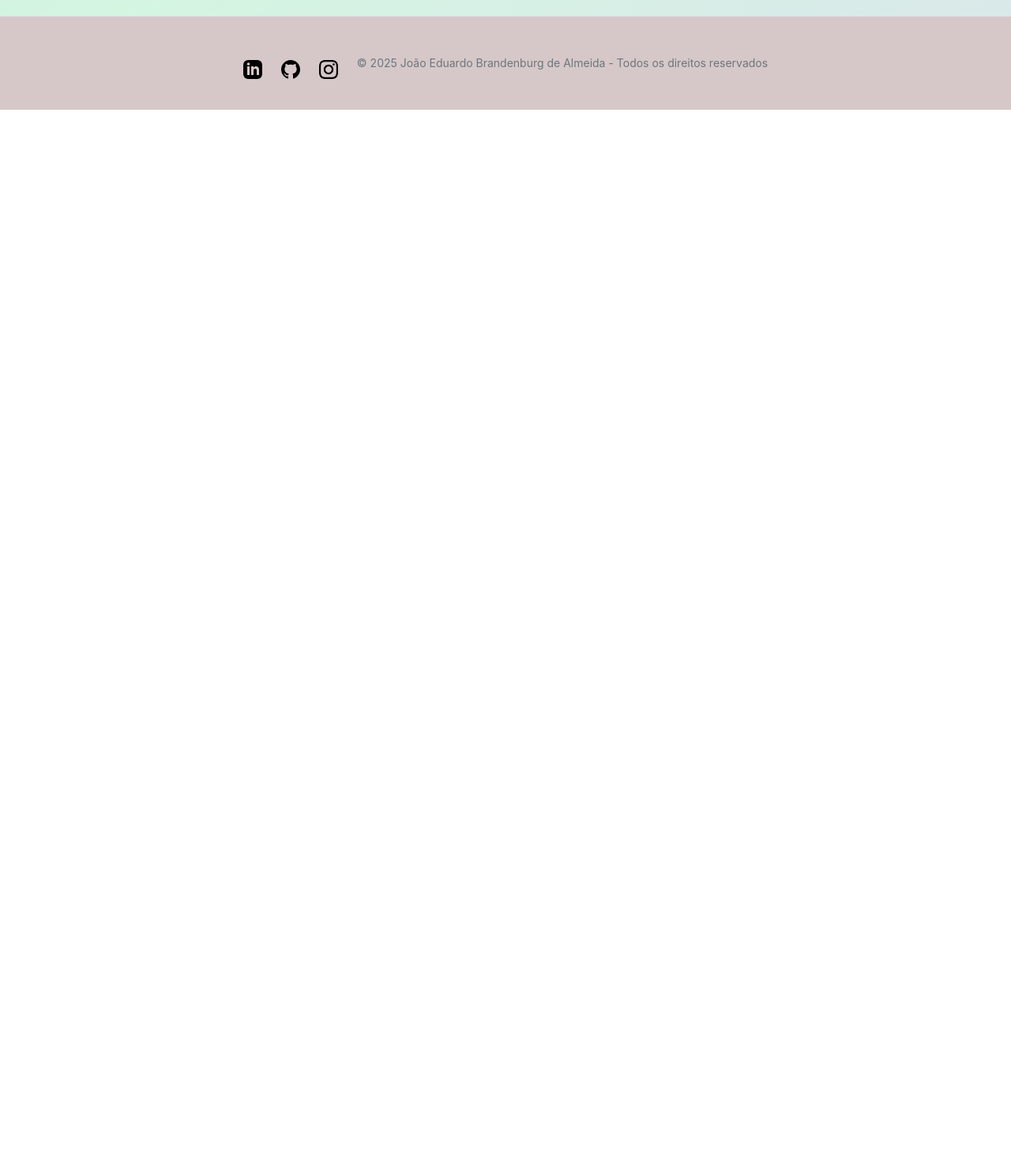
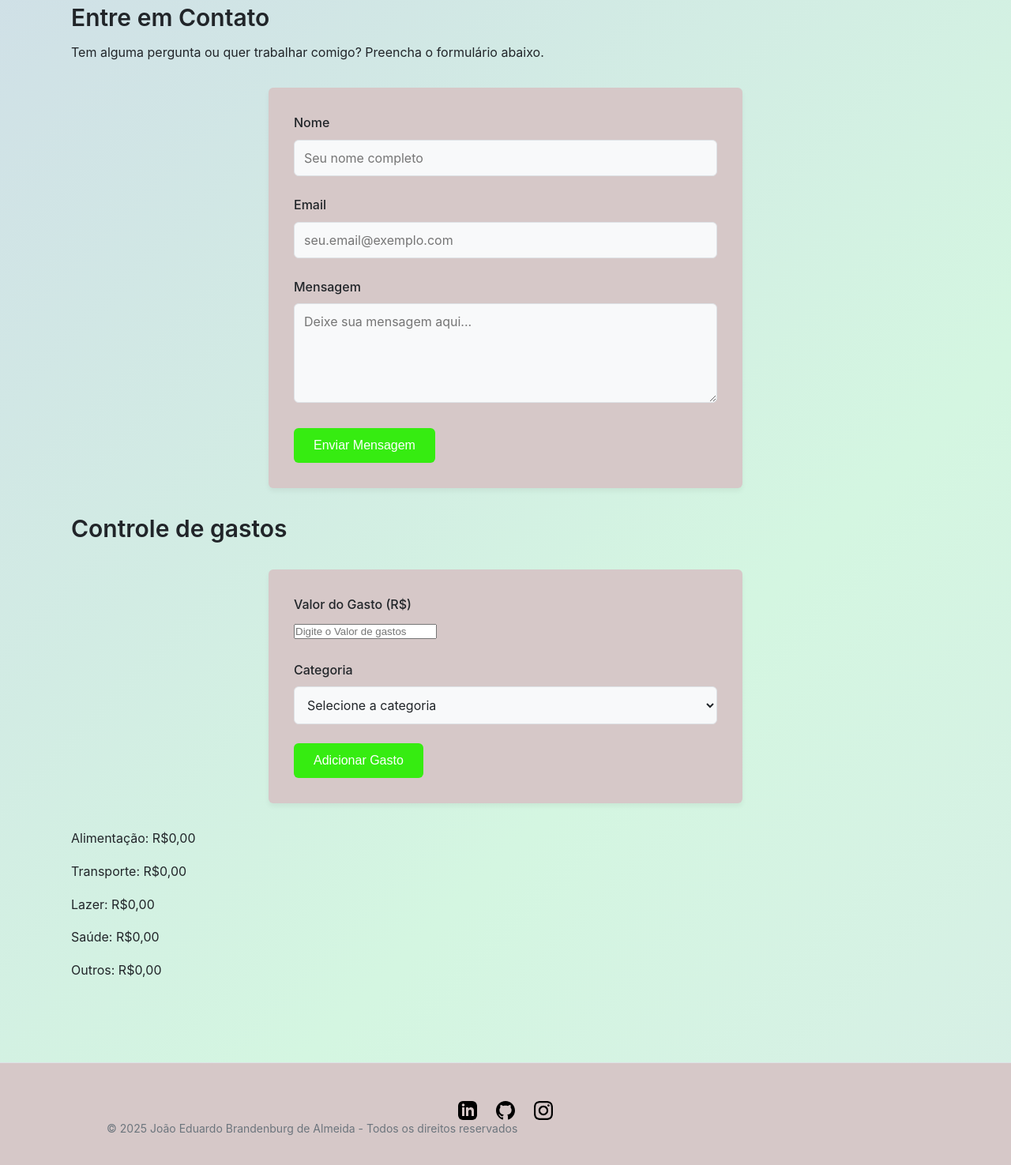
Before and after one commit to junaofnetwork/Meu-portof-lio, a plain HTML site: page index.html in a window 1280 px wide. Shown: the part 751-2226 px from the top of the page at 79% size. Before the commit the page ends 890 px from the top, so only its background shows below. Drawn offline with Linux system fonts and the light colour scheme.

Commit message:
Adicionando função de validação de entrada gastos.js para ajudar no gastos do cliente function AdicionarGasto() {     // Lógica para adicionar um gasto     console.log("Gasto adicionado com sucesso!"); }

```diff
--- a/estilo-moderno.css
+++ b/estilo-moderno.css
@@ -189,6 +189,53 @@ footer {
   box-shadow: var(--sombra-suave);
 }
 
+/* --- Formulários --- */
+/* Para um formulário centralizado e com boa aparência, use a tag <form> dentro de um .container */
+form {
+  background-color: var(--cor-superficie);
+  padding: 2rem;
+  border-radius: var(--raio-borda);
+  box-shadow: var(--sombra-suave);
+  max-width: 600px; /* Define uma largura máxima para o formulário */
+  margin: 2rem auto; /* Centraliza o formulário na página */
+}
+
+.form-group {
+  margin-bottom: 1.5rem;
+}
+
+label {
+  display: block;
+  margin-bottom: 0.5rem;
+  font-weight: 500;
+  color: var(--cor-texto);
+}
+
+input[type="text"],
+input[type="email"],
+input[type="tel"],
+input[type="password"],
+textarea,
+select {
+  width: 100%;
+  padding: 0.75rem;
+  font-size: 1rem;
+  font-family: var(--fonte-principal);
+  color: var(--cor-texto);
+  background-color: var(--cor-fundo);
+  border: 1px solid var(--cor-borda);
+  border-radius: var(--raio-borda);
+  transition: var(--transicao-suave);
+}
+
+input:focus,
+textarea:focus,
+select:focus {
+  outline: none;
+  border-color: var(--cor-primaria);
+  box-shadow: 0 0 0 3px rgba(54, 236, 17, 0.2); /* Sombra de foco sutil com a cor primária */
+}
+
 /* --- Imagens e Mídia --- */
 img, video, svg {
   max-width: 100%;
@@ -209,4 +256,17 @@ img, video, svg {
   Para usar o botão, adicione as classes "btn" e "btn-primario" a um link ou botão.
   Exemplo:
   <a href="#" class="btn btn-primario">Saiba Mais</a>
+
+  Para criar um formulário com a nova aparência, use uma estrutura como esta:
+  <form>
+    <div class="form-group">
+      <label for="nome">Nome</label>
+      <input type="text" id="nome" name="nome" required>
+    </div>
+    <div class="form-group">
+      <label for="email">Email</label>
+      <input type="email" id="email" name="email" required>
+    </div>
+    <button type="submit" class="btn btn-primario">Enviar</button>
+  </form>
 */
--- /dev/null
+++ b/for.js
@@ -0,0 +1,11 @@
+let x = 105
+let y = 1
+
+for (let i =0; i <= 10; i++) {
+    console.log(` a tabuada de ${x} x ${i} = ${x * i}`);
+}
+
+while (y <= 10) {
+    console.log(` a tabuada de ${y} x ${y} = ${y * y}`);
+    y++;
+}
--- /dev/null
+++ b/gastos.js
@@ -0,0 +1,12 @@
+function adicionarGasto() {
+    const valor = parseFloat(document.getElementById("valor").value);
+    const categoria = document.getElementById("categoria").value;
+
+    if (!valor || !categoria) {
+        alert("Por favor, preencha todos os campos.");
+        return;
+    }
+
+    const p = document.getElementById(categoria);
+    p.innerText = `${categoria.charAt(0).toUpperCase() + categoria.slice(1)}: R$${valor.toFixed(2)}`;
+}
--- a/index.html
+++ b/index.html
@@ -4,7 +4,6 @@
     <meta charset="UTF-8">
     <meta name="viewport" content="width=device-width, initial-scale=1.0">
     <title>Meu portofólio - João Eduardo Brandenburg de Almeida</title>
-    <script src="calculadora.js"></script>
     <link rel="stylesheet" href="estilo-moderno.css">
 </head>
 <body>
@@ -18,31 +17,6 @@
             </ul>
 
         </div>
-
-        <section>
-            <h1>Calculadora de Desconto</h1>
-
-    <label for="valor">Valor Original (R$):</label>
-    <input type="number" id="valor" placeholder="Ex: 150.50">
-
-    <br><br>
-
-    <label for="desconto">Desconto (%):</label>
-    <input type="number" id="desconto" placeholder="Ex: 10">
-
-    <br><br>
-
-    <button onclick="calcularDesconto()">Calcular</button>
-
-    <h2 id="resultado"></h2>
-
-    <!-- A mágica acontece aqui! Conectando seu arquivo JavaScript -->
-    <script src="calculadora.js"></script>
-
-        </section>
-
-
-
     </header>
 
     <main class="container">
@@ -51,24 +25,70 @@
             <p>Olá! Sou um desenvolvedor Full Stack com foco em Python, apaixonado por transformar ideias em soluções digitais. Vindo do Espírito Santo, trago uma grande curiosidade e criatividade para cada projeto, gostando de atuar tanto no front-end quanto no back-end para criar experiências completas e funcionais. É um prazer ter você aqui!</p>
         </section>
 
-        <section class="contact-section">
+        <section>
+            <h2>Calculadora de Desconto</h2>
+            <form>
+                <div class="form-group">
+                    <label for="valor">Valor Original (R$):</label>
+                    <input type="number" id="valor" placeholder="Ex: 150.50">
+                </div>
+                <div class="form-group">
+                    <label for="desconto">Desconto (%):</label>
+                    <input type="number" id="desconto" placeholder="Ex: 10">
+                </div>
+                <button type="button" onclick="calcularDesconto()" class="btn btn-primario">Calcular</button>
+                <h3 id="resultado" style="margin-top: 1rem;"></h3>
+            </form>
+        </section>
+
+        <section>
             <h2>Entre em Contato</h2>
             <p>Tem alguma pergunta ou quer trabalhar comigo? Preencha o formulário abaixo.</p>
             <!-- IMPORTANTE: Cole aqui o URL que você copiou do Formspree -->
-            <form  action="https://formspree.io/f/mnnzldrn" method="POST" class="contact-form">
+            <form action="https://formspree.io/f/mnnzldrn" method="POST">
+                <div class="form-group">
                     <label for="nome">Nome</label>
                     <input type="text" id="nome" name="nome" placeholder="Seu nome completo" required>
-
+                </div>
+                <div class="form-group">
                     <label for="email">Email</label>
                     <input type="email" id="email" name="email" placeholder="seu.email@exemplo.com" required>
-
+                </div>
+                <div class="form-group">
                     <label for="mensagem">Mensagem</label>
                     <textarea id="mensagem" name="mensagem" rows="5" placeholder="Deixe sua mensagem aqui..." required></textarea>
-
+                </div>
                 <button type="submit" class="btn btn-primario">Enviar Mensagem</button>
             </form>
+        </section>
 
-
+        <section>
+            <h2>Controle de gastos</h2>
+            <form>
+                <div class="form-group">
+                    <label for="gasto-valor">Valor do Gasto (R$)</label>
+                    <input id="gasto-valor" type="number" placeholder="Digite o Valor de gastos" required>
+                </div>
+                <div class="form-group">
+                    <label for="categoria">Categoria</label>
+                    <select id="categoria">
+                        <option value="" disabled selected>Selecione a categoria</option>
+                        <option value="alimentacao">Alimentação</option>
+                        <option value="transporte">Transporte</option>
+                        <option value="lazer">Lazer</option>
+                        <option value="saude">Saúde</option>
+                        <option value="outros">Outros</option>
+                    </select>
+                </div>
+                <button type="button" onclick="adicionarGasto()" class="btn btn-primario">Adicionar Gasto</button>
+            </form>
+            <div class="resultados-gastos" style="margin-top: 1.5rem;">
+                <p id="Alimentação">Alimentação: R$0,00</p>
+                <p id="Transporte">Transporte: R$0,00</p>
+                <p id="Lazer">Lazer: R$0,00</p>
+                <p id="Saúde">Saúde: R$0,00</p>
+                <p id="Outros">Outros: R$0,00</p>
+            </div>
         </section>
 
     </main>
@@ -86,8 +106,12 @@
             <a href="#" target="_blank" rel="noopener noreferrer" aria-label="Instagram">
                 <svg xmlns="http://www.w3.org/2000/svg" width="24" height="24" viewBox="0 0 24 24"><path d="M12 2.163c3.204 0 3.584.012 4.85.07 3.252.148 4.771 1.691 4.919 4.919.058 1.265.069 1.645.069 4.85s-.011 3.584-.069 4.85c-.149 3.225-1.664 4.771-4.919 4.919-1.266.058-1.644.07-4.85.07s-3.584-.012-4.85-.07c-3.252-.148-4.771-1.691-4.919-4.919-.058-1.265-.069-1.645-.069-4.85s.011-3.584.069-4.85c.149-3.225 1.664-4.771 4.919-4.919 1.266-.057 1.644-.069 4.85-.069zm0-2.163c-3.259 0-3.667.014-4.947.072-4.358.2-6.78 2.618-6.98 6.98-.059 1.281-.073 1.689-.073 4.948s.014 3.667.072 4.947c.2 4.358 2.618 6.78 6.98 6.98 1.281.058 1.689.072 4.948.072s3.667-.014 4.947-.072c4.358-.2 6.78-2.618 6.98-6.98.059-1.281.073-1.689.073-4.948s-.014-3.667-.072-4.947c-.2-4.358-2.618-6.78-6.98-6.98-1.281-.059-1.689-.073-4.948-.073zm0 5.838c-3.403 0-6.162 2.759-6.162 6.162s2.759 6.162 6.162 6.162 6.162-2.759 6.162-6.162-2.759-6.162-6.162-6.162zm0 10.162c-2.209 0-4-1.79-4-4s1.791-4 4-4 4 1.79 4 4-1.791 4-4 4zm6.406-11.845c-.796 0-1.441.645-1.441 1.44s.645 1.44 1.441 1.44 1.441-.645 1.441-1.44-.645-1.44-1.441-1.44z"/></svg>
             </a>
+        </div>
         <p>&copy; 2025 João Eduardo Brandenburg de Almeida - Todos os direitos reservados</p>
-        </div>
     </footer>
+
+    <script src="calculadora.js"></script>
+    <script src="for.js"></script>
+    <script src="gastos.js"></script>
 </body>
 </html>
```
Also changed, not shown: imc.html (+8 -6 lines). Lines whose indentation alone changed are shown as unchanged.
